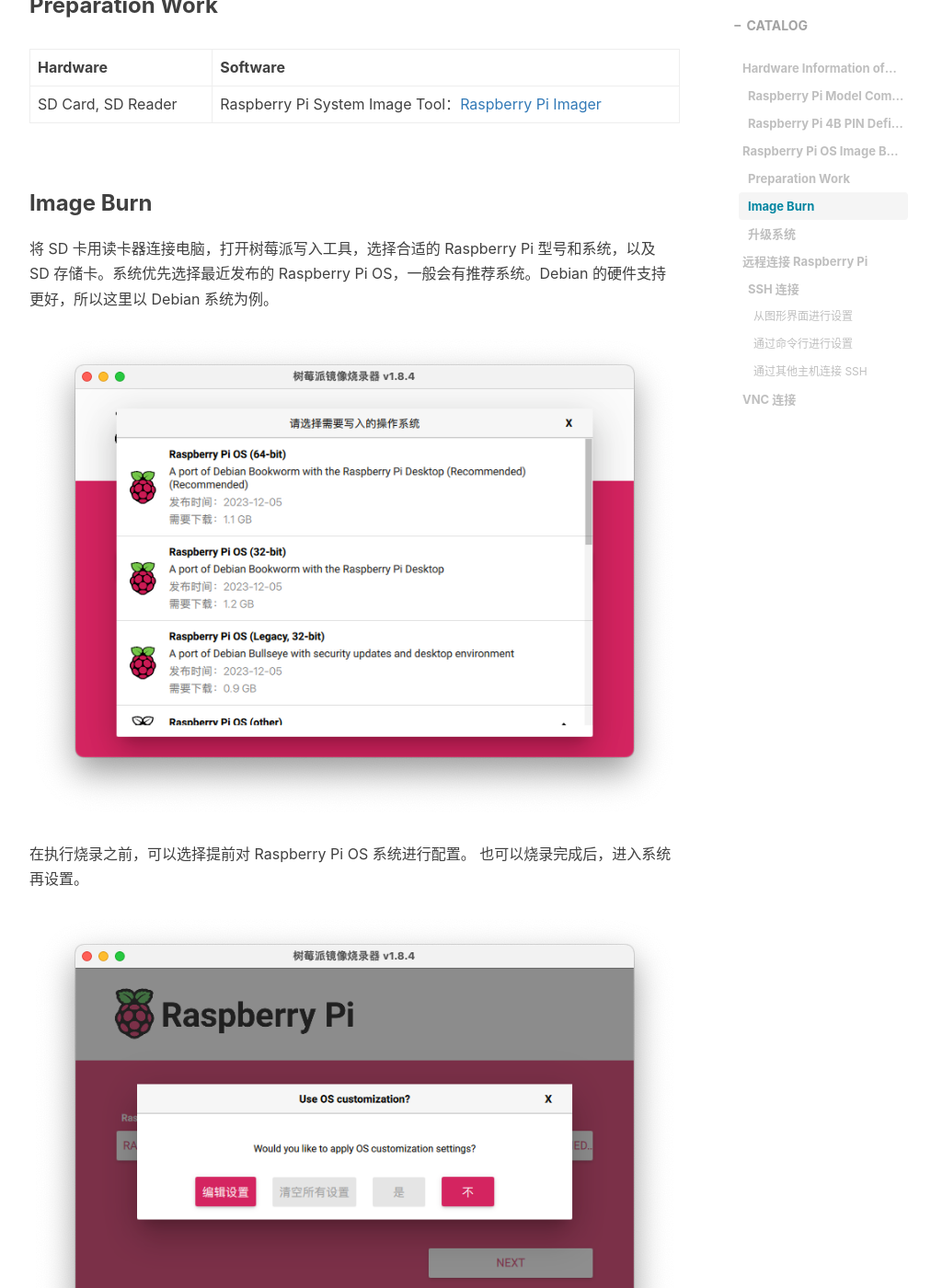
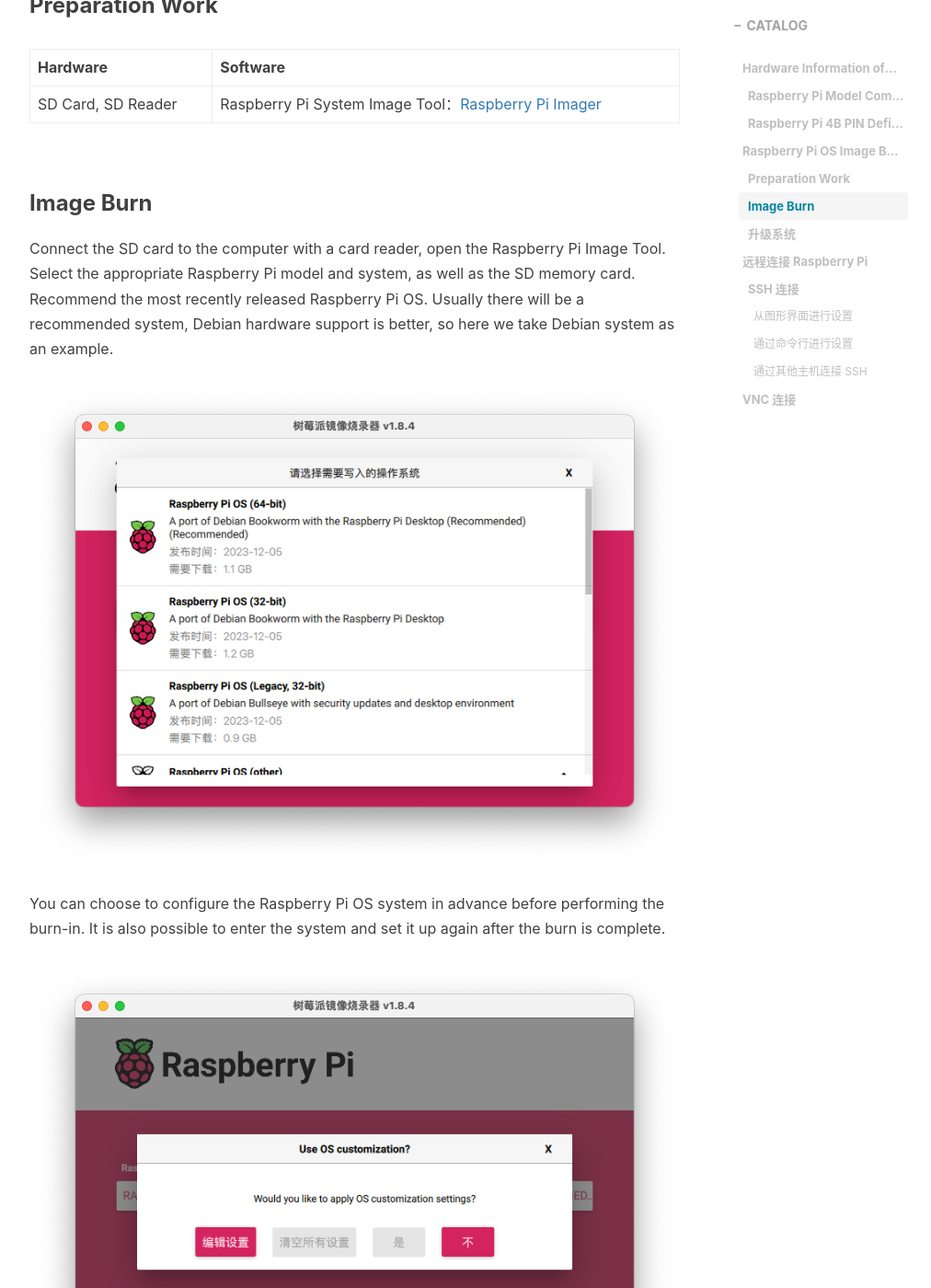
Before and after one commit to antoniotian/antoniotian.github.io, a Jekyll site: the page built from _posts/2024-01-15-raspberrypi-setup.md, in a window 1280 px wide and 1400 px high, scrolled down 2723 px. Shown: the whole window at 92% size, without its empty margins (233-1245 px from the left). Built offline with Jekyll 4.4.1, drawn with Linux system fonts in a browser that asks for light colours; nearby versions of some CDN libraries; comment, search, counter and statistics services are not loaded.

Commit message:
Update 2024-01-15-raspberrypi-setup.md

```diff
--- a/_posts/2024-01-15-raspberrypi-setup.md
+++ b/_posts/2024-01-15-raspberrypi-setup.md
@@ -48,10 +48,9 @@
 | SD Card, SD Reader | Raspberry Pi System Image Tool：[Raspberry Pi Imager](https://www.raspberrypi.com/software/) |
 
 ### Image Burn
-将 SD 卡用读卡器连接电脑，打开树莓派写入工具，选择合适的 Raspberry Pi 型号和系统，以及 SD 存储卡。系统优先选择最近发布的 Raspberry Pi OS，一般会有推荐系统。Debian 的硬件支持更好，所以这里以 Debian 系统为例。
+Connect the SD card to the computer with a card reader, open the Raspberry Pi Image Tool. Select the appropriate Raspberry Pi model and system, as well as the SD memory card. Recommend the most recently released Raspberry Pi OS. Usually there will be a recommended system, Debian hardware support is better, so here we take Debian system as an example.
 ![系统写入_01](/img/in-post-imag/post-inner-raspberry-pi-imager-01.png)
-在执行烧录之前，可以选择提前对 Raspberry Pi OS 系统进行配置。
-也可以烧录完成后，进入系统再设置。
+You can choose to configure the Raspberry Pi OS system in advance before performing the burn-in. It is also possible to enter the system and set it up again after the burn is complete.
 ![系统写入_02](/img/in-post-imag/post-inner-raspberry-pi-imager-02.png)
 这里以提前进行系统设置为例，点击**「编辑设置」**
 ![系统写入_03](/img/in-post-imag/post-inner-raspberry-pi-imager-03.png)
```
